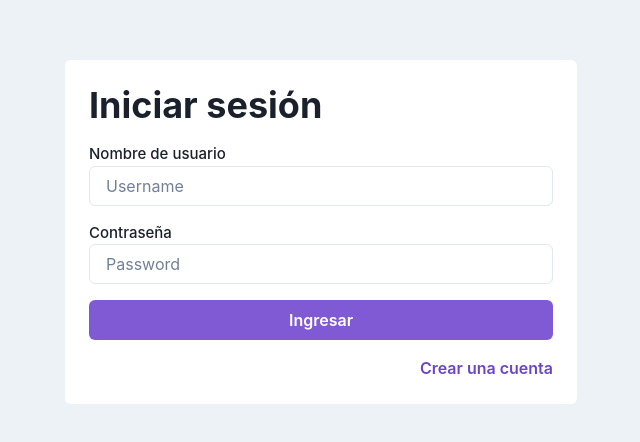
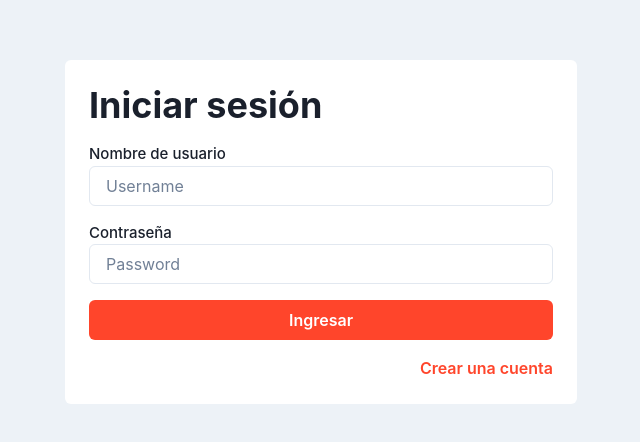
Before and after one commit to stick2yourmind/GoScrum, a React (Vite) app: page /auth/login in a window 1280 px wide. Shown: the part 168-610 px from the top of the page, without its empty margins (319-959 px from the left). Built offline with nearby package versions, Linux system fonts and the light colour scheme.

Commit message:
Update Login.jsx
update styles

```diff
--- a/src/screens/Login.jsx
+++ b/src/screens/Login.jsx
@@ -78,10 +78,10 @@ const Login = () => {
               )}
               <Flex align="center" justify="center" my={4}>
                 <Button
-                  _hover={{ bg: 'white', border: '2px', borderColor: 'purple.500', color: 'purple.500' }}
-                  bg="purple.500"
+                  _hover={{ bg: 'white', border: '2px', borderColor: 'primary.100', color: 'primary.100' }}
+                  bg="primary.100"
                   border={2}
-                  borderColor="purple.500"
+                  borderColor="primary.100"
                   color="white"
                   type="submit"
                   width="full"
@@ -93,7 +93,7 @@ const Login = () => {
           )}
         </Formik>
         <Link replace={true} to="/auth/register">
-          <Text color="#6B46C1" fontWeight="semibold" textAlign="end">
+          <Text color="primary.100" fontWeight="semibold" textAlign="end">
             Crear una cuenta
           </Text>
         </Link>
```
